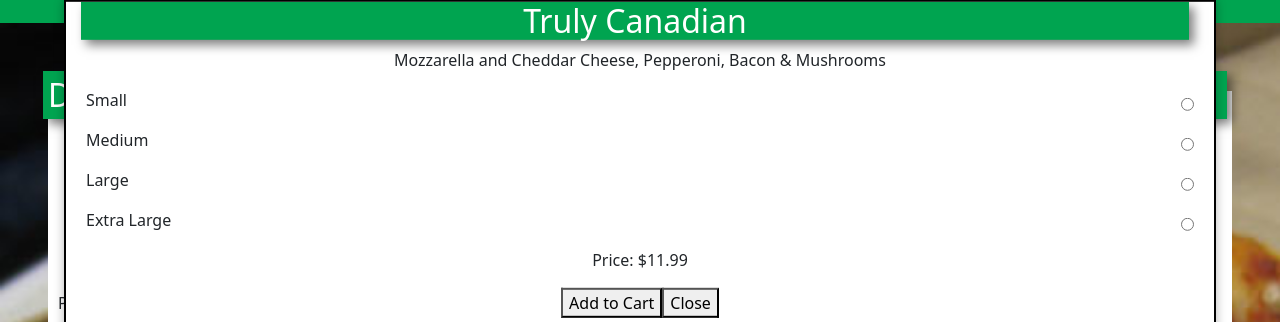
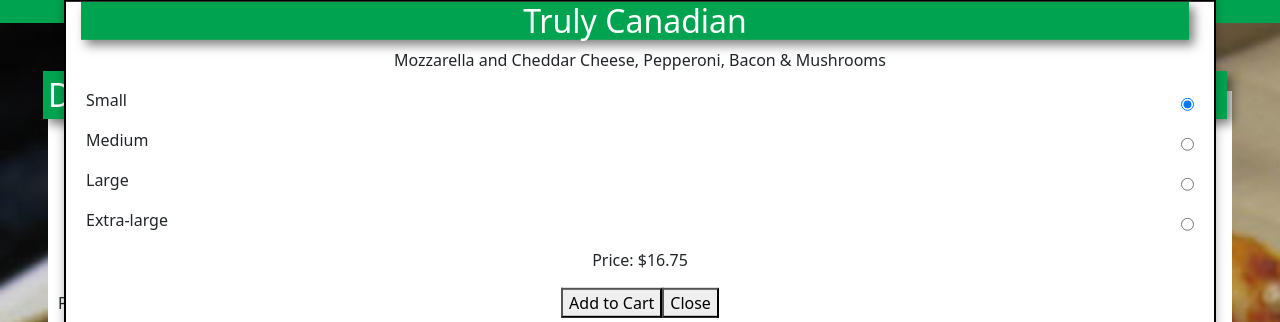
Before and after one commit to RadriaansNES/app, a React (Create React App) app: page /ClassicPizzas in a window 1280 px wide. Both pictures are taken after a click on the element 640 px from the left and 729 px from the top of the page. Shown: the part 230-552 px from the top of the page. Built offline with nearby package versions, Linux system fonts and the light colour scheme.

Commit message:
Variable sizing added.

```diff
--- a/src/components/Pages/Menu/Classics.jsx
+++ b/src/components/Pages/Menu/Classics.jsx
@@ -8,9 +8,24 @@ function Classics({ addToCart }) {
     const [alertMessage, setAlertMessage] = useState('');
     const [showModal, setShowModal] = useState(false);
     const [selectedPizza, setSelectedPizza] = useState(null);
+    const [selectedSize, setSelectedSize] = useState('small'); // Initialize with 'small'
 
-    const handleAddToCart = (item) => {
-        addItemToCart(addToCart, setAlertMessage, item); // Pass the item directly to the utility function
+    const basePrice = {
+        small: 16.75,
+        medium: 20.00,
+        large: 25.00,
+        'extra-large': 31.50,
+    };
+
+    const calculatePrice = (name, size) => {
+        // Calculate the price based on the pizza's name and size
+        return basePrice[size];
+    };
+
+    const handleAddToCart = (item, size) => {
+        const pizzaNameWithSize = `${size.charAt(0).toUpperCase() + size.slice(1)} ${item.name}`;
+        const price = calculatePrice(pizzaNameWithSize, size); // Calculate the price
+        addItemToCart(addToCart, setAlertMessage, { ...item, name: pizzaNameWithSize, price }); // Pass the item with modified name and calculated price
         closeModal();
     };
 
@@ -19,43 +34,38 @@ function Classics({ addToCart }) {
             id: 0,
             name: 'Deluxe',
             cdescrip: 'Pepperoni, Bacon, Mushrooms, Green Peppers & Onions',
-            price: 12.99,
         },
         {
             id: 1,
             name: 'Truly Canadian',
             cdescrip: 'Mozzarella and Cheddar Cheese, Pepperoni, Bacon & Mushrooms',
-            price: 11.99,
         },
         {
             id: 2,
             name: 'Big Meat',
             cdescrip: 'Pepperoni, Bacon, Sausage, Ham & Ground Beef',
-            price: 13.99,
         },
         {
             id: 3,
             name: 'Vegetarian',
             cdescrip: 'Mushrooms, Green Peppers, Onions, Tomatoes & Green Olives',
-            price: 10.99,
         },
         {
             id: 4,
             name: 'Hawaiian',
             cdescrip: 'Ham, Pineapple & Extra Cheese',
-            price: 11.99,
         },
         {
             id: 5,
             name: 'Chicken Bacon Ranch',
             cdescrip: 'Ranch Base, Cheeseblend, Grilled Chicken Strips, Bacon & Parm to Finish',
-            price: 14.99,
         },
     ];
 
     const openModal = (pizza) => {
         setSelectedPizza(pizza);
         setShowModal(true);
+        setSelectedSize('small'); // Reset selected size when opening the modal
     };
 
     const closeModal = () => {
@@ -84,37 +94,26 @@ function Classics({ addToCart }) {
                     <h2>{selectedPizza.name}</h2>
                     <p>{selectedPizza.cdescrip}</p>
                     <form className='size-form'>
-                        <div className='size-option'>
-                            <label>
-                                <p>Small</p>
-                                <input type="radio" name="pizzaSize" value="small" />
-                            </label>
-                        </div>
-                        <div className='size-option'>
-                            <label>
-                                <p>Medium</p>
-                                <input type="radio" name="pizzaSize" value="medium" />
-                            </label>
-                        </div>
-                        <div className='size-option'>
-                            <label>
-                                <p>Large</p>
-                                <input type="radio" name="pizzaSize" value="large" />
-                            </label>
-                        </div>
-                        <div className='size-option'>
-                            <label>
-                                <p>Extra Large</p>
-                                <input type="radio" name="pizzaSize" value="extra-large" />
-                            </label>
-                        </div>
+                        {Object.keys(basePrice).map((size) => (
+                            <div className='size-option' key={size}>
+                                <label>
+                                    <p>{size.charAt(0).toUpperCase() + size.slice(1)}</p>
+                                    <input
+                                        type="radio"
+                                        name="pizzaSize"
+                                        value={size}
+                                        checked={selectedSize === size}
+                                        onChange={() => setSelectedSize(size)}
+                                    />
+                                </label>
+                            </div>
+                        ))}
                     </form>
-                    <p>Price: ${selectedPizza.price.toFixed(2)}</p>
-                    <button onClick={() => handleAddToCart(selectedPizza)}>Add to Cart</button>
+                    <p>Price: ${calculatePrice(selectedPizza.name, selectedSize).toFixed(2)}</p>
+                    <button onClick={() => handleAddToCart(selectedPizza, selectedSize)}>Add to Cart</button>
                     <button onClick={closeModal}>Close</button>
                 </div>
             )}
-
         </Layout>
     );
 }
```
